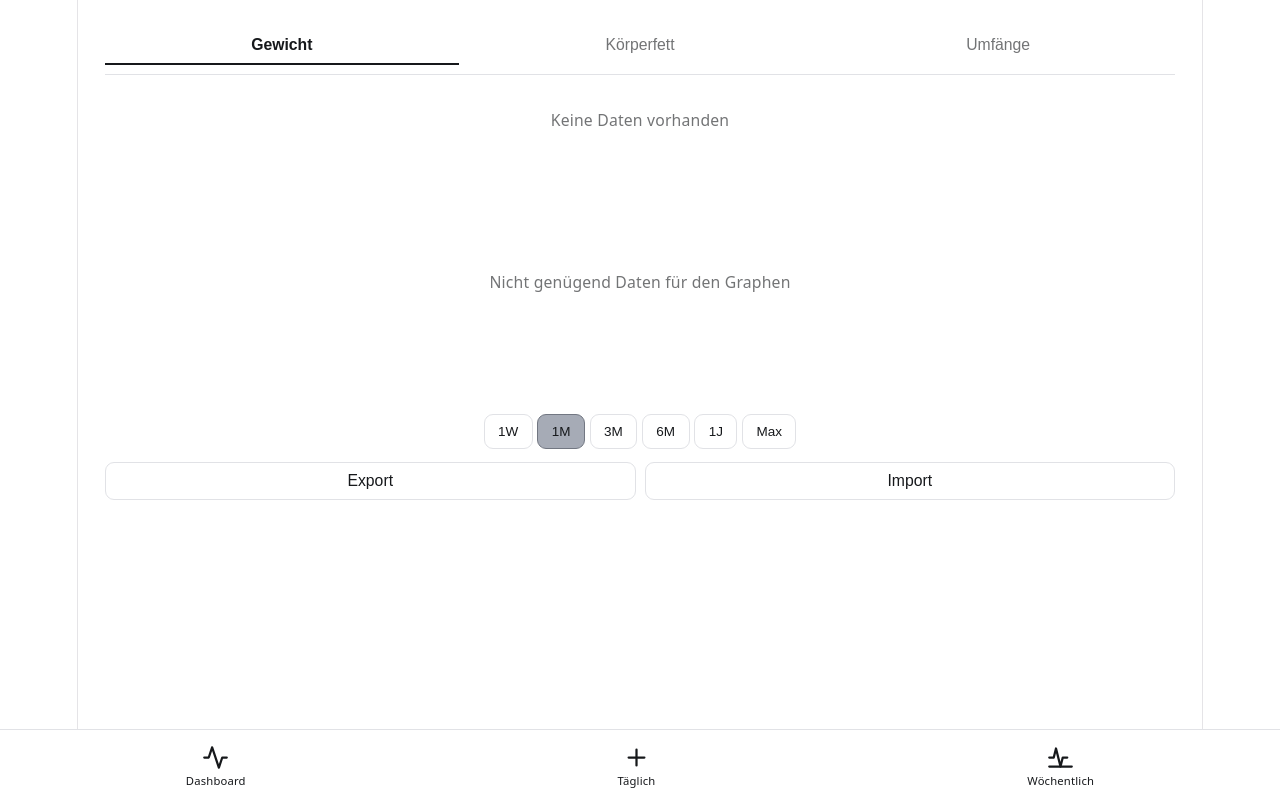
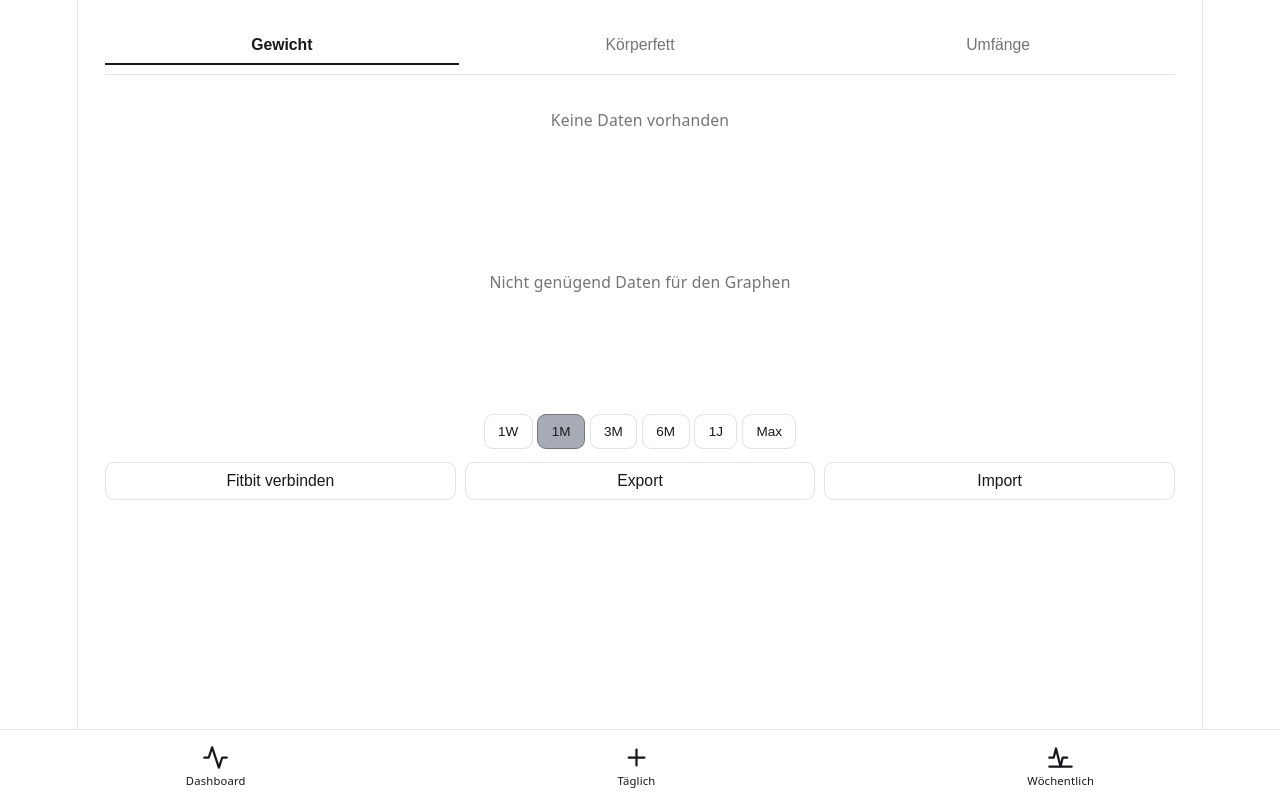
Before and after one commit to TOberpaul/fitness-app, a React (Vite) app: page / in a window 1280 px wide. Built offline with nearby package versions, Linux system fonts and the light colour scheme.

Commit message:
Add Fitbit connect/disconnect buttons

```diff
--- a/src/views/DashboardView.tsx
+++ b/src/views/DashboardView.tsx
@@ -2,7 +2,7 @@ import { useState, useEffect, useCallback, useRef } from 'react'
 import GraphComponent from '../components/GraphComponent'
 import { getDailyMeasurements, getWeeklyMeasurements, getAllData, importData } from '../services/dataService'
 import { getDateRange, calculatePercentChange } from '../utils/date'
-import { isConnected, syncData } from '../services/fitbitService'
+import { isConnected, syncData, initiateAuth, disconnect } from '../services/fitbitService'
 import { exportToFile, importFromFile } from '../services/serializationService'
 import type { DataPoint, TimeRange, DailyMeasurement, WeeklyMeasurement } from '../types'
 import './DashboardView.css'
@@ -232,9 +232,18 @@ function DashboardView() {
 
       {/* Actions: Fitbit sync, export, import */}
       <div className="dashboard-actions">
-        {fitbitConnected && (
-          <button data-interactive onClick={handleSync}>
-            Fitbit Sync
+        {fitbitConnected ? (
+          <>
+            <button data-interactive onClick={handleSync}>
+              Fitbit Sync
+            </button>
+            <button data-interactive onClick={async () => { await disconnect(); setFitbitConnected(false); }}>
+              Fitbit trennen
+            </button>
+          </>
+        ) : (
+          <button data-interactive onClick={() => initiateAuth()}>
+            Fitbit verbinden
           </button>
         )}
         <button data-interactive onClick={handleExport}>
```
